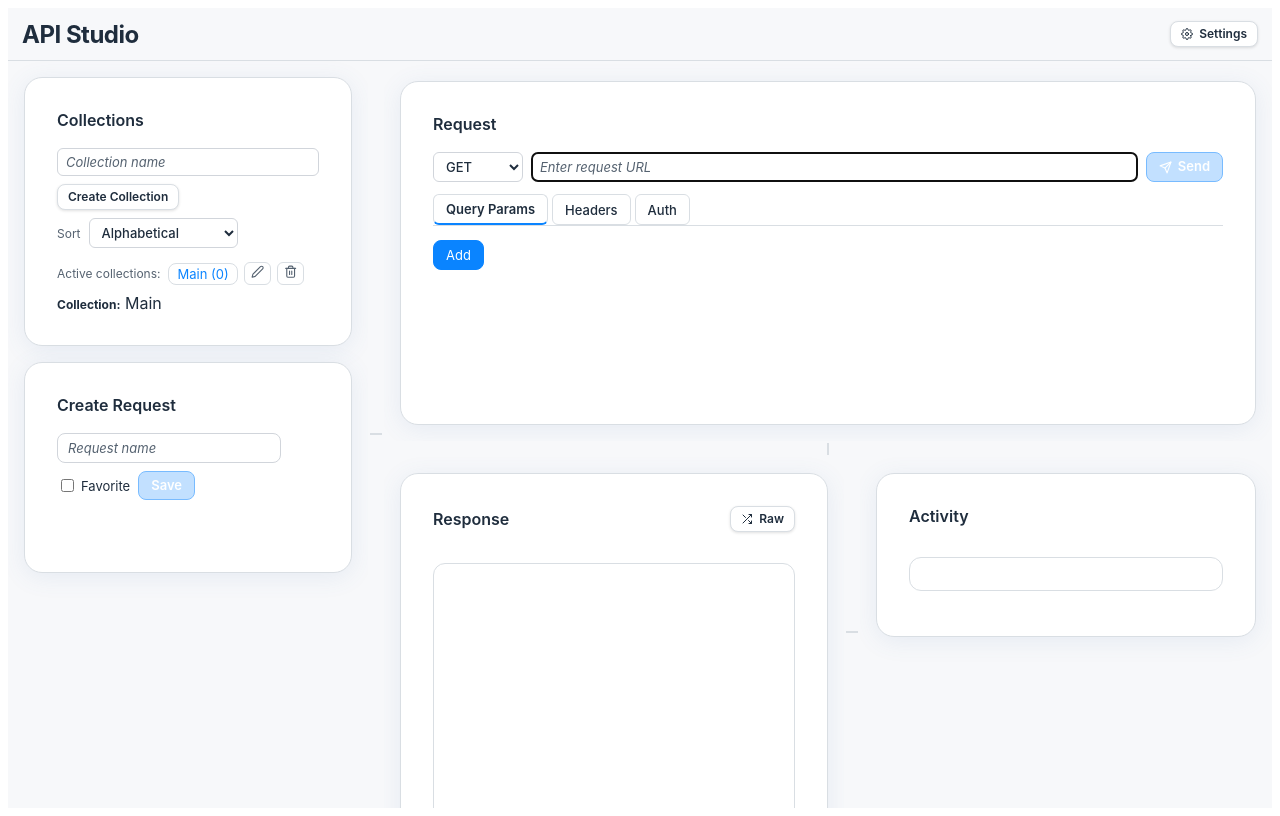
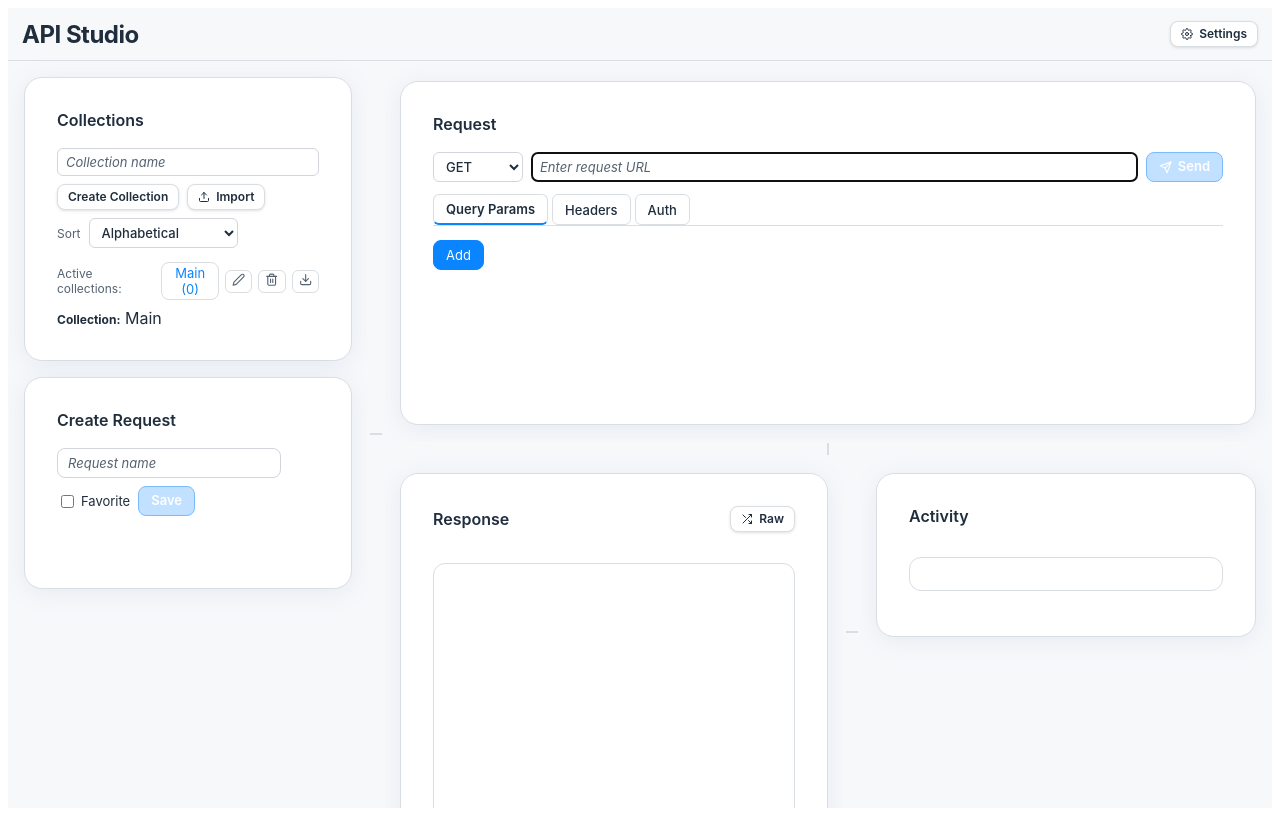
Before and after one commit to kishorer666/api-studio, a React app: page / in a window 1280 px wide. Built offline with nearby package versions, Linux system fonts and the light colour scheme.

Commit message:
Export UX: change toast to 'Download started: <filename>' to avoid implying saved completion

```diff
--- a/src/renderer/App.tsx
+++ b/src/renderer/App.tsx
@@ -7,8 +7,8 @@ import KeyValueInputs from './components/KeyValueInputs';
 import RequestCollection from './components/RequestCollection';
 import Tabs from './components/Tabs';
 import { buildQueryString, buildHeaders, KeyValue } from './utils/requestHelpers';
-import { ensureDefaultWorkspace, loadWorkspaces, setActiveWorkspace as persistActiveWorkspace, addWorkspace, addCollection, saveRequestToCollection, deleteRequestFromCollection, toggleFavoriteInCollection, renameWorkspace, deleteWorkspace, reorderCollections, exportWorkspace, importWorkspace, setActiveCollection, deleteCollection, cleanupWorkspaces, collapseWorkspacesToSingle, renameCollection, Workspace } from './utils/workspaceStorage';
-import { FiSettings, FiSend, FiShuffle, FiEdit2, FiTrash2, FiEye, FiEyeOff } from 'react-icons/fi';
+import { ensureDefaultWorkspace, loadWorkspaces, setActiveWorkspace as persistActiveWorkspace, addWorkspace, addCollection, saveRequestToCollection, deleteRequestFromCollection, toggleFavoriteInCollection, renameWorkspace, deleteWorkspace, reorderCollections, exportWorkspace, importWorkspace, setActiveCollection, deleteCollection, cleanupWorkspaces, collapseWorkspacesToSingle, renameCollection, exportCollection, importCollection, Workspace } from './utils/workspaceStorage';
+import { FiSettings, FiSend, FiShuffle, FiEdit2, FiTrash2, FiEye, FiEyeOff, FiDownload, FiUpload } from 'react-icons/fi';
 import { useStorage } from './platform/PlatformContext';
 
 // Inline styles using CSS variables for theming
@@ -592,6 +592,8 @@ const App: React.FC = () => {
   const [collectionDeletionTick, setCollectionDeletionTick] = useState(0);
   // Force remount of input elements after destructive operations to bypass Electron focus freeze
   const [inputEpoch, setInputEpoch] = useState(0);
+  // File input refs for import/export dialogs
+  const importFileRef = useRef<HTMLInputElement | null>(null);
   // Confirmation dialog state for collection deletion
   const [confirmDelete, setConfirmDelete] = useState<{ id: string; name: string } | null>(null);
   // Unified error dialog state (sync styling with delete dialog)
@@ -691,6 +693,48 @@ const App: React.FC = () => {
       setWorkspaces(loadWorkspaces());
       const ws = ensureDefaultWorkspace();
       setActiveWorkspaceState(ws);
+    }
+  };
+
+  const handleExportCollection = (collectionId: string) => {
+    const json = exportCollection(activeWorkspace.id, collectionId);
+    if (!json) { setErrorDialog({ title: 'Export Collection', message: 'Unable to export this collection.' }); return; }
+    // Create a downloadable JSON file
+    const blob = new Blob([json], { type: 'application/json' });
+    const url = URL.createObjectURL(blob);
+    const col = activeWorkspace.collections.find(c => c.id === collectionId);
+    const filename = `${(col?.name || 'collection').replace(/[^a-z0-9_-]/gi,'_')}.json`;
+    const a = document.createElement('a');
+    a.href = url;
+    a.download = filename;
+    document.body.appendChild(a);
+    a.click();
+    document.body.removeChild(a);
+    URL.revokeObjectURL(url);
+    addToast(`Download started: ${filename}`);
+  };
+
+  const handleImportCollection = () => {
+    // Trigger hidden file input
+    if (importFileRef.current) importFileRef.current.click();
+  };
+  const onImportFileSelected = async (e: React.ChangeEvent<HTMLInputElement>) => {
+    const file = e.target.files?.[0];
+    if (!file) return;
+    try {
+      const text = await file.text();
+      const ok = importCollection(activeWorkspace.id, text);
+      if (!ok) {
+        setErrorDialog({ title: 'Import Collection', message: 'Invalid collection JSON.' });
+        return;
+      }
+      refreshWorkspaces();
+      addToast(`Imported collection from '${file.name}'`);
+    } catch (err:any) {
+      setErrorDialog({ title: 'Import Collection', message: err?.message || 'Failed to read file.' });
+    } finally {
+      // reset input so same file can be re-selected
+      if (importFileRef.current) importFileRef.current.value = '' as any;
     }
   };
 
@@ -1216,6 +1260,9 @@ const App: React.FC = () => {
                       key={inputEpoch + '-col-wide'}
                     />
                     <Button type="button" size="sm" onClick={handleAddCollection} variant="subtle">Create Collection</Button>
+                    {/* Import/Export controls beside Create button */}
+                    <input ref={importFileRef} type="file" accept="application/json,.json" style={{ display:'none' }} onChange={onImportFileSelected} />
+                    <Button type="button" size="sm" variant="subtle" onClick={handleImportCollection} icon={<FiUpload />}>Import</Button>
                     {/* Collections list with delete control (wide layout) */}
                     <div style={{ display:'flex', flexDirection:'column', gap:4, width:'100%' }}>
                       <div style={{ display:'flex', alignItems:'center', gap:8, marginBottom:6 }}>
@@ -1240,9 +1287,13 @@ const App: React.FC = () => {
                               <button type="button" onClick={() => setConfirmDelete({ id: c.id, name: c.name })} style={{ background:'transparent', border:'1px solid var(--panel-border)', borderRadius:6, padding:'2px 6px', cursor:'pointer', color:'var(--subtle-text)' }} title="Delete collection" aria-label="Delete collection">
                                 <FiTrash2 />
                               </button>
+                              <button type="button" onClick={() => handleExportCollection(c.id)} style={{ background:'transparent', border:'1px solid var(--panel-border)', borderRadius:6, padding:'2px 6px', cursor:'pointer', color:'var(--subtle-text)' }} title="Export collection" aria-label="Export collection">
+                                <FiDownload />
+                              </button>
                             </li>
                           ))}
                         </ul>
+                        {/* Import control kept near Create Collection for consistency; removed here for cleaner UI */}
                       </div>
                     </div>
                   </div>
```
